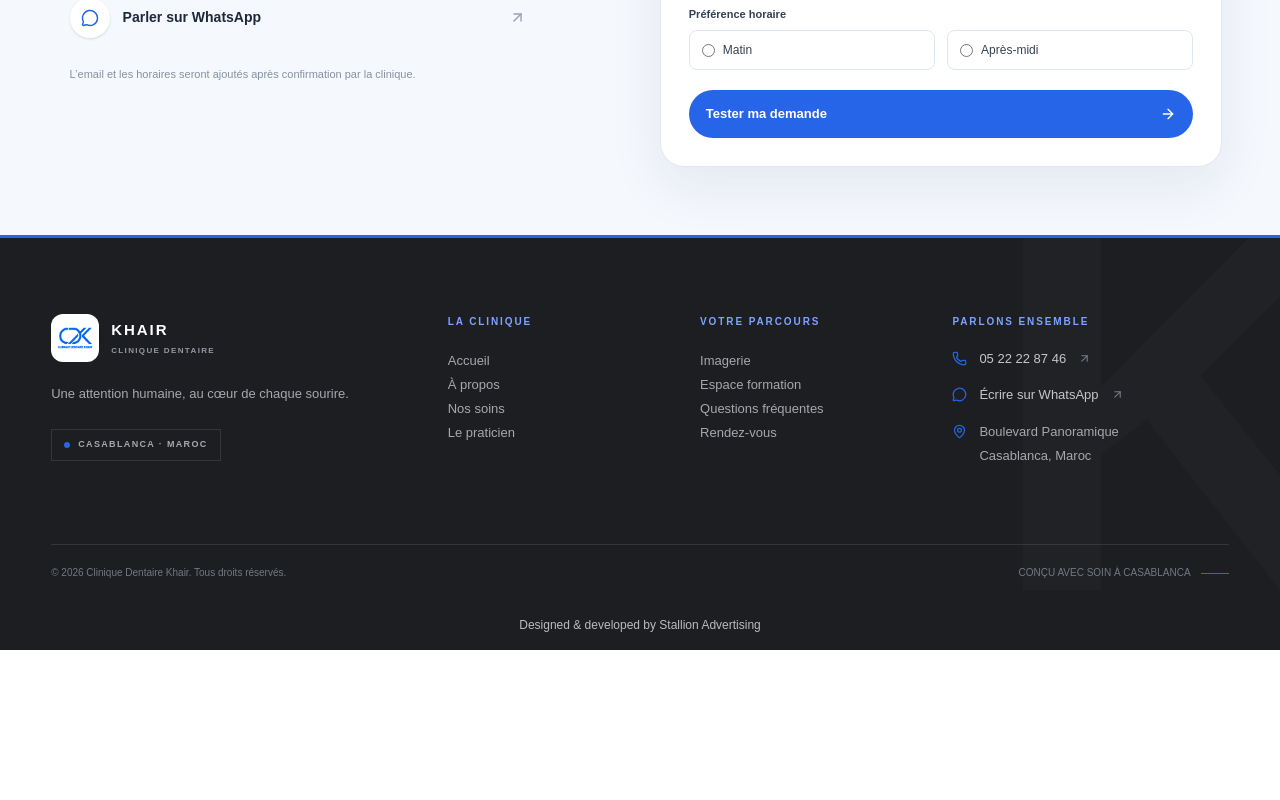
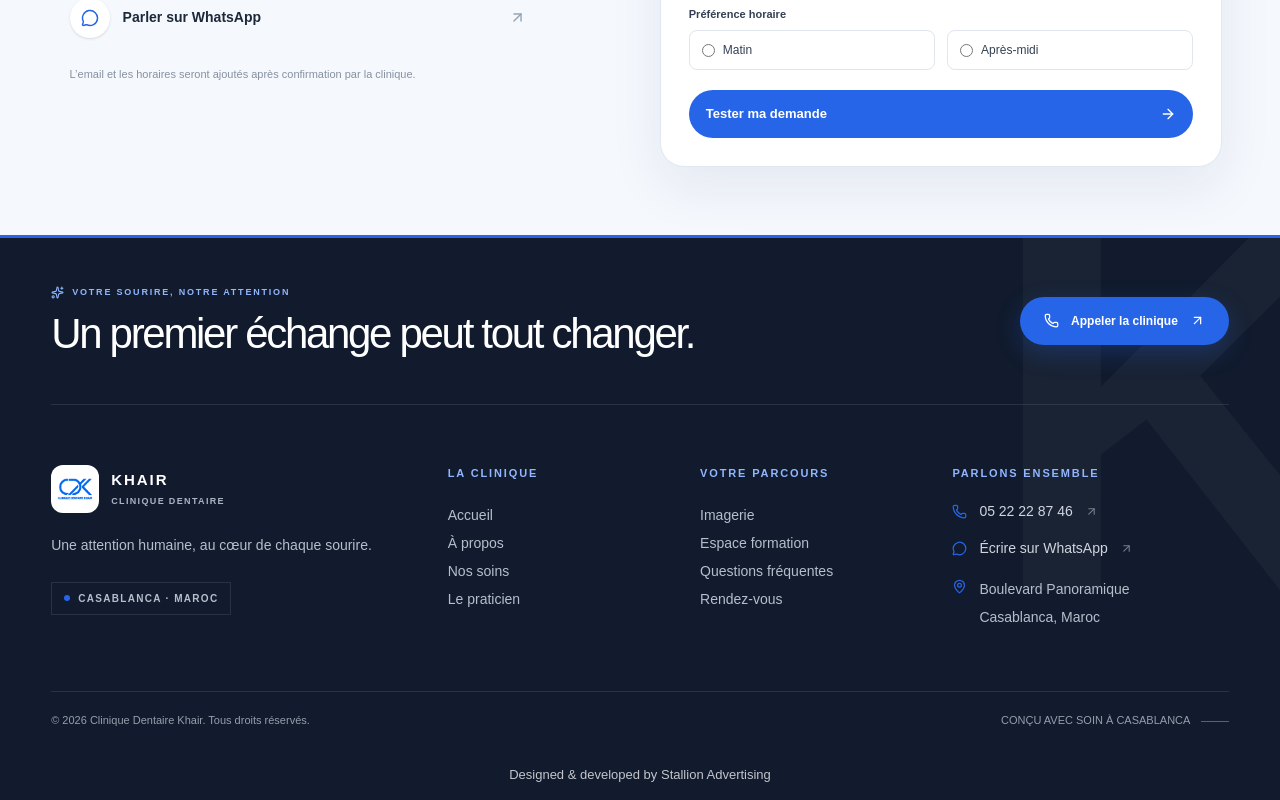
Before and after one commit to Hicham2115/Clinique, a Next.js app: page / in a window 1280 px wide. Shown: the part 7539-8339 px from the top of the page. Before the commit the page ends 8189 px from the top, so only its background shows below. Built offline with nearby package versions, Linux system fonts and the light colour scheme.

Commit message:
your message

```diff
--- a/components/layout/header.tsx
+++ b/components/layout/header.tsx
@@ -1,5 +1,6 @@
 import Image from "next/image";
-import { CalendarDays, MapPin, Menu, MessageCircle, Phone } from "lucide-react";
+import { CalendarDays, MapPin, MessageCircle, Phone } from "lucide-react";
+import MobileNavigation from "@/components/layout/mobile-navigation";
 
 const links = [
   ["Accueil", "#accueil"],
@@ -98,34 +99,9 @@ export default function Header() {
               <CalendarDays size={17} strokeWidth={2} />
               Prendre rendez-vous
             </a>
-            <details className="group relative hidden max-[1050px]:block">
-              <summary
-                aria-label="Ouvrir la navigation"
-                className="grid size-10 cursor-pointer list-none place-items-center rounded-lg border border-[#dce5f1] text-[#172748] transition-colors hover:border-clinic hover:text-clinic [&::-webkit-details-marker]:hidden"
-              >
-                <Menu size={19} />
-              </summary>
-              <nav
-                className="absolute right-0 top-[calc(100%+12px)] grid min-w-[210px] gap-1 rounded-xl border border-[#e1e8f1] bg-white p-2 shadow-[0_15px_35px_rgba(17,34,61,0.15)]"
-                aria-label="Navigation mobile"
-              >
-                {links.map(([label, href]) => (
-                  <a
-                    className="rounded-lg px-3 py-2.5 text-[13px] font-medium text-[#344258] hover:bg-[#f3f8fd] hover:text-clinic"
-                    href={href}
-                    key={href}
-                  >
-                    {label}
-                  </a>
-                ))}
-                <a
-                  className="mt-1 rounded-lg bg-clinic px-3 py-2.5 text-[13px] font-semibold text-white hover:bg-clinic-dark"
-                  href="#rendez-vous"
-                >
-                  Prendre rendez-vous
-                </a>
-              </nav>
-            </details>
+            <div className="hidden max-[1050px]:block">
+              <MobileNavigation />
+            </div>
           </div>
         </div>
       </div>
--- /dev/null
+++ b/components/layout/mobile-navigation.tsx
@@ -0,0 +1,85 @@
+"use client";
+
+import { Drawer } from "@base-ui/react/drawer";
+import { ArrowUpRight, CalendarDays, Menu, X } from "lucide-react";
+import { useState } from "react";
+
+const links = [
+  ["Accueil", "#accueil"],
+  ["À propos", "#clinique"],
+  ["Soins", "#soins"],
+  ["Le praticien", "#praticien"],
+  ["Imagerie", "#imagerie"],
+  ["Espace formation", "#formation"],
+  ["Questions fréquentes", "#questions"],
+  ["Contact", "#contact"],
+];
+
+export default function MobileNavigation() {
+  const [open, setOpen] = useState(false);
+
+  function closeDrawer() {
+    setOpen(false);
+  }
+
+  return (
+    <Drawer.Root open={open} onOpenChange={setOpen} swipeDirection="right">
+      <Drawer.Trigger
+        aria-label="Ouvrir la navigation"
+        className="grid size-10 place-items-center rounded-lg border border-[#dce5f1] text-[#172748] transition-colors hover:border-clinic hover:text-clinic focus-visible:outline-2 focus-visible:outline-offset-2 focus-visible:outline-clinic"
+      >
+        <Menu size={19} />
+      </Drawer.Trigger>
+      <Drawer.Portal>
+        <Drawer.Backdrop className="fixed inset-0 z-50 bg-[#101b2d]/45 opacity-0 transition-opacity duration-300 data-[open]:opacity-100" />
+        <Drawer.Viewport className="fixed inset-0 z-50 flex justify-end outline-none">
+          <Drawer.Popup className="h-full w-[min(88vw,390px)] translate-x-full bg-white shadow-[-18px_0_55px_rgba(15,31,55,.2)] transition-transform duration-300 ease-out data-[open]:translate-x-0">
+            <Drawer.Content className="flex h-full flex-col px-7 pb-8 pt-7 text-[#172748]">
+              <div className="mb-9 flex items-start justify-between border-b border-[#e8edf4] pb-6">
+                <div>
+                  <p className="text-[10px] font-bold tracking-[.2em] text-[#54709c]">CLINIQUE DENTAIRE</p>
+                  <Drawer.Title className="mt-1 text-2xl font-bold tracking-[.12em]">KHAIR</Drawer.Title>
+                  <Drawer.Description className="mt-1 text-xs text-[#7d899b]">Casablanca · Maroc</Drawer.Description>
+                </div>
+                <Drawer.Close
+                  aria-label="Fermer la navigation"
+                  className="grid size-10 place-items-center rounded-full border border-[#e1e8f1] text-[#344258] transition-colors hover:border-clinic hover:text-clinic focus-visible:outline-2 focus-visible:outline-clinic"
+                >
+                  <X size={18} />
+                </Drawer.Close>
+              </div>
+
+              <nav aria-label="Navigation mobile" className="grid gap-1">
+                {links.map(([label, href], index) => (
+                  <a
+                    className="group flex min-h-12 items-center justify-between border-b border-[#edf1f6] text-[15px] font-medium text-[#344258] transition-colors hover:text-clinic"
+                    href={href}
+                    key={href}
+                    onClick={closeDrawer}
+                  >
+                    <span className="flex items-center gap-3">
+                      <span className="text-[10px] font-semibold tracking-wider text-[#9aa8bb]">0{index + 1}</span>
+                      {label}
+                    </span>
+                    <ArrowUpRight className="text-[#a8b6c8] transition-transform group-hover:-translate-y-0.5 group-hover:translate-x-0.5 group-hover:text-clinic" size={16} />
+                  </a>
+                ))}
+              </nav>
+
+              <div className="mt-auto border-t border-[#e8edf4] pt-6">
+                <Drawer.Close
+                  render={<a href="#rendez-vous" onClick={closeDrawer} />}
+                  className="flex min-h-12 w-full items-center justify-center gap-2 rounded-lg bg-clinic px-5 text-sm font-bold text-white shadow-[0_8px_20px_rgba(39,101,232,.2)] transition-colors hover:bg-clinic-dark"
+                >
+                  <CalendarDays size={17} />
+                  Prendre rendez-vous
+                </Drawer.Close>
+                <a className="mt-4 block text-center text-sm font-semibold text-[#344258]" href="tel:+212522228746">05 22 22 87 46</a>
+              </div>
+            </Drawer.Content>
+          </Drawer.Popup>
+        </Drawer.Viewport>
+      </Drawer.Portal>
+    </Drawer.Root>
+  );
+}
--- a/components/site-footer.tsx
+++ b/components/site-footer.tsx
@@ -1,22 +1,32 @@
-import { ArrowUpRight, MapPin, MessageCircle, Phone } from "lucide-react";
+import { ArrowUpRight, MapPin, MessageCircle, Phone, Sparkles } from "lucide-react";
 import Image from "next/image";
 import CurrentYear from "@/components/current-year";
 
-const linkClass = "w-fit text-[13px] leading-6 text-[#a6a8ad] underline decoration-transparent underline-offset-4 transition-[color,text-decoration-color] duration-200 hover:text-white hover:decoration-teal-400 focus-visible:text-white focus-visible:decoration-teal-400";
-const headingClass = "mb-5 text-[10px] font-extrabold tracking-[.19em] text-[#7ea3ff]";
+const linkClass = "w-fit text-[14px] leading-7 text-[#b7becb] underline decoration-transparent underline-offset-4 transition-[color,text-decoration-color] duration-200 hover:text-white hover:decoration-teal-400 focus-visible:text-white focus-visible:decoration-teal-400";
+const headingClass = "mb-5 text-[11px] font-extrabold tracking-[.17em] text-[#91b6ff]";
 
 export default function SiteFooter() {
   return (
-    <footer className="relative overflow-hidden border-t-[3px] border-clinic bg-[#1c1e21] px-[4vw] text-white max-[520px]:px-5">
+    <footer className="relative overflow-hidden border-t-[3px] border-clinic bg-[#111b2d] px-[4vw] text-white max-[520px]:px-5">
       <span
         aria-hidden="true"
-        className="pointer-events-none absolute -right-8 top-[-105px] select-none text-[540px] leading-none font-black tracking-[-.12em] text-white/[.018] max-[800px]:right-[-65px] max-[800px]:top-[-32px] max-[800px]:text-[360px]"
+        className="pointer-events-none absolute -right-8 top-[-105px] select-none text-[540px] leading-none font-black tracking-[-.12em] text-white/[.035] max-[800px]:right-[-65px] max-[800px]:top-[-32px] max-[800px]:text-[360px]"
       >
         K
       </span>
 
       <div className="relative mx-auto max-w-[1400px]">
-        <div className="grid grid-cols-[1.45fr_.85fr_.85fr_1.15fr] gap-12 py-[76px] max-[980px]:grid-cols-2 max-[980px]:gap-x-10 max-[980px]:gap-y-12 max-[520px]:grid-cols-1 max-[520px]:gap-9 max-[520px]:py-12">
+        <div className="flex items-center justify-between gap-8 border-b border-white/10 py-12 max-[760px]:flex-col max-[760px]:items-start max-[760px]:gap-6 max-[760px]:py-9">
+          <div>
+            <p className="mb-3 flex items-center gap-2 text-[9px] font-extrabold tracking-[.2em] text-[#91b6ff]"><Sparkles size={13} aria-hidden="true"/> VOTRE SOURIRE, NOTRE ATTENTION</p>
+            <h2 className="max-w-[680px] text-[clamp(27px,3.3vw,42px)] leading-[1.05] font-medium tracking-[-.055em] text-white">Un premier échange peut tout changer.</h2>
+          </div>
+          <a className="inline-flex min-h-12 shrink-0 items-center gap-3 rounded-full bg-clinic px-6 text-[12px] font-bold text-white shadow-[0_8px_24px_rgba(39,101,232,.25)] transition hover:-translate-y-0.5 hover:bg-clinic-dark focus-visible:outline-2 focus-visible:outline-offset-4 focus-visible:outline-[#91b6ff] max-[760px]:min-h-11" href="tel:+212522228746">
+            <Phone size={15} aria-hidden="true"/> Appeler la clinique <ArrowUpRight size={15} aria-hidden="true"/>
+          </a>
+        </div>
+
+        <div className="grid grid-cols-[1.45fr_.85fr_.85fr_1.15fr] gap-12 py-[60px] max-[980px]:grid-cols-2 max-[980px]:gap-x-10 max-[980px]:gap-y-12 max-[520px]:grid-cols-1 max-[520px]:gap-9 max-[520px]:py-10">
           <div className="max-w-[330px]">
             <a aria-label="Clinique Dentaire Khair, accueil" className="inline-flex items-center gap-3" href="#accueil">
               <span className="grid size-12 place-items-center rounded-xl bg-white p-1.5">
@@ -24,13 +34,13 @@ export default function SiteFooter() {
               </span>
               <span>
                 <span className="block text-[15px] font-bold tracking-[.13em]">KHAIR</span>
-                <span className="mt-1 block text-[8px] font-bold tracking-[.17em] text-[#9299a4]">CLINIQUE DENTAIRE</span>
+                <span className="mt-1 block text-[9px] font-bold tracking-[.15em] text-[#aab4c3]">CLINIQUE DENTAIRE</span>
               </span>
             </a>
-            <p className="mt-5 text-[13px] leading-[1.8] text-[#a6a8ad]">
+            <p className="mt-5 text-[14px] leading-[1.8] text-[#b7becb]">
               Une attention humaine, au cœur de chaque sourire.
             </p>
-            <span className="mt-6 inline-flex items-center gap-2 border border-white/10 px-3 py-2 text-[9px] font-bold tracking-[.15em] text-[#a6a8ad]">
+            <span className="mt-6 inline-flex items-center gap-2 border border-white/10 px-3 py-2 text-[10px] font-bold tracking-[.13em] text-[#b7becb]">
               <span className="size-1.5 rounded-full bg-clinic" aria-hidden="true" />
               CASABLANCA · MAROC
             </span>
@@ -48,35 +58,35 @@ export default function SiteFooter() {
             <h2 className={headingClass}>VOTRE PARCOURS</h2>
             <a className={linkClass} href="#imagerie">Imagerie</a>
             <a className={linkClass} href="#formation">Espace formation</a>
-            <a className={linkClass} href="#contact">Questions fréquentes</a>
+            <a className={linkClass} href="#questions">Questions fréquentes</a>
             <a className={linkClass} href="#rendez-vous">Rendez-vous</a>
           </nav>
 
           <div className="flex flex-col items-start">
             <h2 className={headingClass}>PARLONS ENSEMBLE</h2>
-            <a className="mb-4 inline-flex items-center gap-3 text-[13px] text-[#c5c7cb] underline decoration-transparent underline-offset-4 transition-[color,text-decoration-color] duration-200 hover:text-white hover:decoration-teal-400 focus-visible:text-white focus-visible:decoration-teal-400" href="tel:+212522228746">
+            <a className="mb-4 inline-flex items-center gap-3 text-[14px] text-[#d0d5de] underline decoration-transparent underline-offset-4 transition-[color,text-decoration-color] duration-200 hover:text-white hover:decoration-teal-400 focus-visible:text-white focus-visible:decoration-teal-400" href="tel:+212522228746">
               <Phone size={15} className="text-clinic" aria-hidden="true" />
               05 22 22 87 46
               <ArrowUpRight size={13} className="text-[#777e89]" aria-hidden="true" />
             </a>
-            <a className="mb-4 inline-flex items-center gap-3 text-[13px] text-[#c5c7cb] underline decoration-transparent underline-offset-4 transition-[color,text-decoration-color] duration-200 hover:text-white hover:decoration-teal-400 focus-visible:text-white focus-visible:decoration-teal-400" href="https://wa.me/212522228746" target="_blank" rel="noreferrer">
+            <a className="mb-4 inline-flex items-center gap-3 text-[14px] text-[#d0d5de] underline decoration-transparent underline-offset-4 transition-[color,text-decoration-color] duration-200 hover:text-white hover:decoration-teal-400 focus-visible:text-white focus-visible:decoration-teal-400" href="https://wa.me/212522228746" target="_blank" rel="noreferrer">
               <MessageCircle size={15} className="text-clinic" aria-hidden="true" />
               Écrire sur WhatsApp
               <ArrowUpRight size={13} className="text-[#777e89]" aria-hidden="true" />
             </a>
-            <a className="inline-flex items-start gap-3 text-[13px] leading-6 text-[#a6a8ad] underline decoration-transparent underline-offset-4 transition-[color,text-decoration-color] duration-200 hover:text-white hover:decoration-teal-400 focus-visible:text-white focus-visible:decoration-teal-400" href="https://maps.google.com/?q=Clinique+dentaire+KHAIR+Casablanca" target="_blank" rel="noreferrer">
+            <a className="inline-flex items-start gap-3 text-[14px] leading-7 text-[#b7becb] underline decoration-transparent underline-offset-4 transition-[color,text-decoration-color] duration-200 hover:text-white hover:decoration-teal-400 focus-visible:text-white focus-visible:decoration-teal-400" href="https://maps.google.com/?q=Clinique+dentaire+KHAIR+Casablanca" target="_blank" rel="noreferrer">
               <MapPin size={15} className="mt-1 shrink-0 text-clinic" aria-hidden="true" />
               <span>Boulevard Panoramique<br />Casablanca, Maroc</span>
             </a>
           </div>
         </div>
 
-        <div className="relative flex flex-wrap items-center justify-between gap-3 border-t border-white/10 py-5 text-[10px] text-[#737983]">
+        <div className="relative flex flex-wrap items-center justify-between gap-3 border-t border-white/10 py-5 text-[11px] text-[#969eab]">
           <span>© <CurrentYear /> Clinique Dentaire Khair. Tous droits réservés.</span>
           <span>CONÇU AVEC SOIN À CASABLANCA <span className="ml-2 inline-block h-px w-7 align-middle bg-clinic" /></span>
         </div>
       </div>
-      <p className="mx-auto max-w-[1440px] px-6 py-4 text-center text-[12px] text-white/70 sm:px-8 lg:px-12">
+      <p className="mx-auto max-w-[1440px] px-6 py-4 text-center text-[13px] text-white/75 sm:px-8 lg:px-12">
         Designed &amp; developed by{" "}
         <a
           href="https://www.stallionadvertising.ma/"
```
